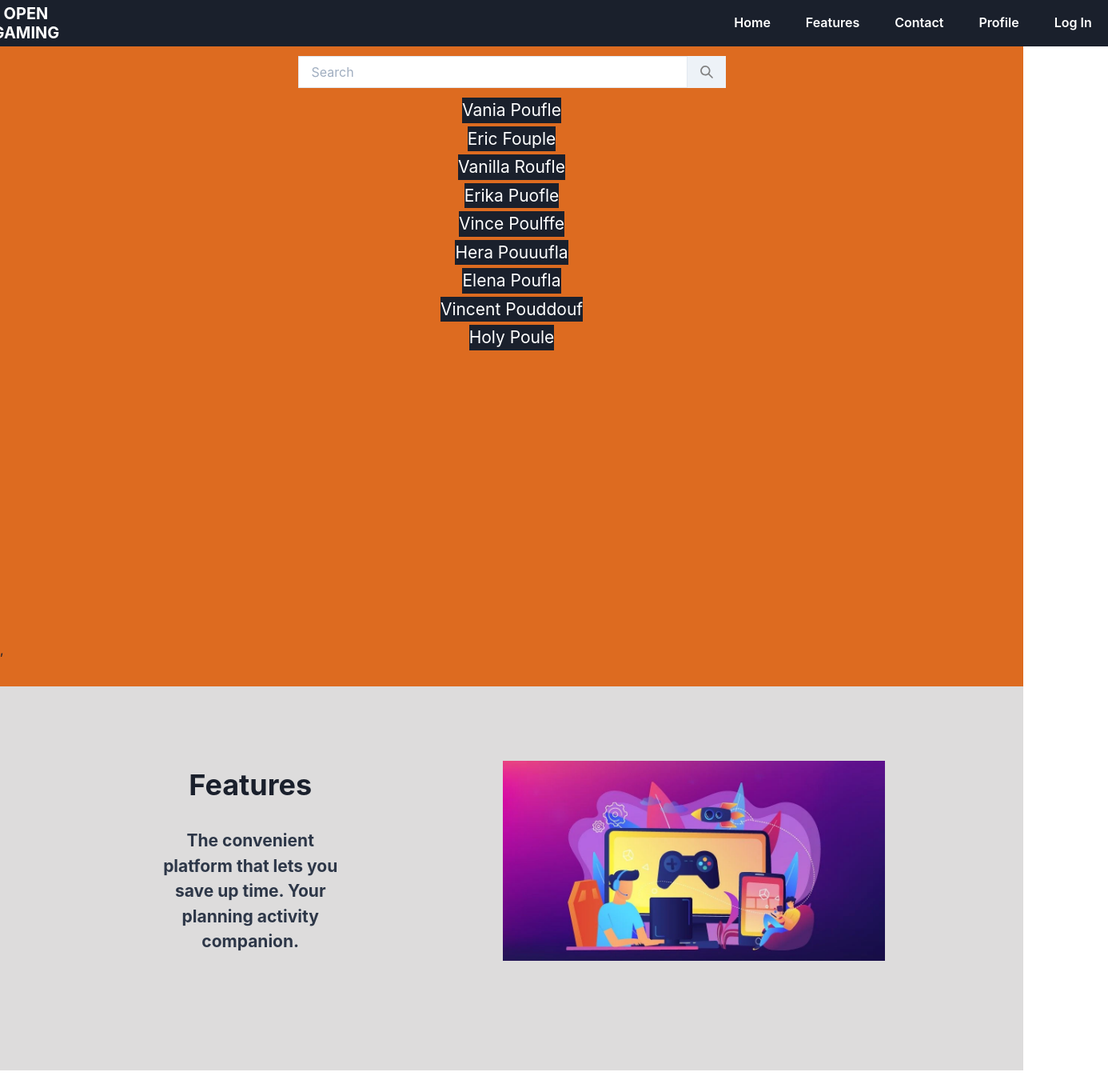
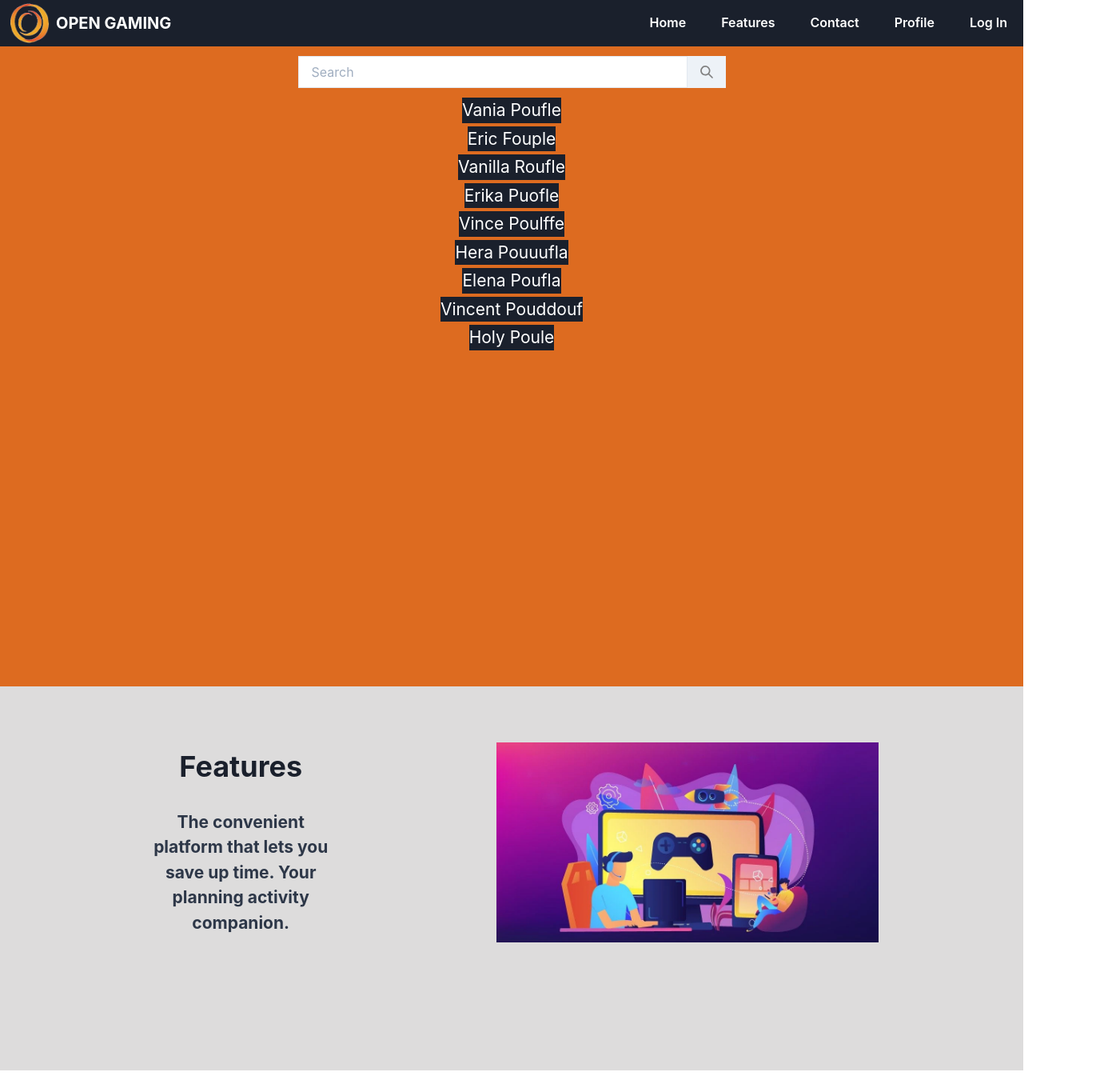
Before and after one commit to Romeo-gennari/Open-gaming-browser, a React (Create React App) app in the folder tfm-frontend/: page / in a window 1280 px wide. Shown: the top 1365 px of the page at 80% size, 1386 px wide, since content can reach past the window. Built offline with nearby package versions, Linux system fonts and the light colour scheme.

Commit message:
Navbar complète + scroll buttons

```diff
--- a/tfm-frontend/src/App.css
+++ b/tfm-frontend/src/App.css
@@ -1,14 +1,22 @@
 .App {
   text-align: center;
-  max-height: 100vh;
-  max-width: 100vw;
+  background-color: #DD6B20;
+  min-height: 100vh;
+  font-size: calc(5px + 2vmin);
 }
-
+/*
 .App-header {
   background-color: #DD6B20;
   min-height: 100vh;
   font-size: calc(5px + 2vmin);
 }
+*/
+.App-header {
+  position: sticky;
+  top:0;
+  z-index:9999;
+}
+
 
 .Contact {
   background-color: #dddcdc;
--- a/tfm-frontend/src/App.js
+++ b/tfm-frontend/src/App.js
@@ -24,10 +24,10 @@ function Home(){
       <Center>
         <form onSubmit={handleSubmit}>
           <HStack spacing='0'>
-            <Input type='text' borderRadius='m' placeholder='Search' color='black' bg='white' htmlSize={40} width='auto'
-              value={content } onChange={(e) => setContent(e.target.value)}>
+            <Input position='back' type='text' borderRadius='m' placeholder='Search' color='black' bg='white' htmlSize={40} width='auto'
+              value={content} onChange={(e) => setContent(e.target.value)}>
             </Input>
-            <Button borderRadius='m' children={<SearchIcon color='gray' />} type='submit' ></Button>
+            <Button position='background' borderRadius='m' children={<SearchIcon color='gray' />} type='submit' ></Button>
           </HStack>
         </form>
       </Center>
@@ -59,10 +59,11 @@ function Home(){
 function App() {
   return (
     <div className="App">
+
+      <header className="App-header">
         <Header2 />
-      <header className="App-header">
+      </header>
         <Home />
-      </header>
         <Features/>
         <Benefits/>
         <Contact />
--- a/tfm-frontend/src/Contact.js
+++ b/tfm-frontend/src/Contact.js
@@ -43,8 +43,8 @@ function Contact() {
                                 <iframe
                                     width="550"
                                     height="300"
-                                    src="https://maps.google.com/maps?width=520&amp;height=400&amp;hl=en&amp;q=efrei%20paris%20Cr%C3%A9teil+()&amp;t=&amp;z=12&amp;ie=UTF8&amp;iwloc=B&amp;output=embed">
-                                </iframe>
+                                    src="https://maps.google.com/maps?width=520&amp;height=400&amp;hl=en&amp;q=efrei%20paris%20Cr%C3%A9teil+()&amp;t=&amp;z=12&amp;ie=UTF8&amp;iwloc=B&amp;output=embed"
+                                />
                             </Box>
                         </HStack>
                 </Center>
--- a/tfm-frontend/src/Features.js
+++ b/tfm-frontend/src/Features.js
@@ -7,14 +7,12 @@ function Features() {
   return (
 
     <div className="Features">
-        <Box height='82px'/>
         <Center>
-          <HStack>
-            <Box p={5} width='8000' >
+          <HStack spacing='200px' marginTop='70'>
+            <Box>
               <Heading>Features</Heading>
               <Heading mt='8' size='l' width='60' color='gray.700'>The convenient platform that lets you save up time. Your planning activity companion.</Heading>
             </Box>
-            <Box px='20'/>
             <Image bg='#ffffff' height='250' src={features_image} alt='features_image' />
           </HStack>
         </Center>
--- a/tfm-frontend/src/header.js
+++ b/tfm-frontend/src/header.js
@@ -1,7 +1,7 @@
 //import './App.css';
 //import {Link} from "react-router-dom";
 
-import { VStack, HStack, Button, Heading, Link, Image, Box } from '@chakra-ui/react'
+import { VStack, HStack, Button, Heading, Link, Image, Box, Flex, Spacer } from '@chakra-ui/react'
 import OpenGaming from './images/open_gaming_logo.png'
 
 
@@ -20,34 +20,35 @@ function Header() {
 
 function Header2() {
 
+  const scrollTop = () => window.scrollTo({top:0, behavior:"smooth"});
+  const scrollFeatures = () => window.scrollTo({top:720, behavior:"smooth"});
+  const scrollContact = () => window.scrollTo({top:1540, behavior:"smooth"});
+
   return (
-    <div className="App">
+
+    <div className="App-header">
       <VStack bg='#DD6B20'>
-        <HStack bg='#1A202C' p='1' spacing='790px'>
+        <Box bg='#1A202C' p='1' width='100%'>
+          <Flex>
             <Link href="/" marginLeft='2' marginRight='2'>
               <HStack>
                 <Image bg='#1A202C' boxSize='50px' src={OpenGaming} alt='logo'/>
-              <Heading color='white' fontSize='20' width='190px'>
+                <Heading color='white' fontSize='20'>
                   OPEN GAMING
                 </Heading>
               </HStack>
             </Link>
+            <Spacer/>
             <HStack gap='1'>
-            <Link href="/">
-              <Button borderRadius='m' bg='#1A202C' color='white'>
+              <Button borderRadius='m' bg='#1A202C' color='white' onClick={scrollTop}>
                 Home
               </Button>
-            </Link>
-            <Link href="/Features">
-              <Button borderRadius='m' bg='#1A202C' color='white'>
+              <Button borderRadius='m' bg='#1A202C' color='white' onClick={scrollFeatures}>
                 Features
               </Button>
-            </Link>
-            <Link href="/Contact">
-              <Button borderRadius='m' bg='#1A202C' color='white'>
+              <Button borderRadius='m' bg='#1A202C' color='white' onClick={scrollContact}>
                 Contact
               </Button>
-            </Link>
               <Link href="/Profile">
                 <Button borderRadius='m' bg='#1A202C' color='white'>
                   Profile
@@ -58,9 +59,9 @@ function Header2() {
                   Log In
                 </Button>
               </Link>
-
             </HStack>
-        </HStack>
+          </Flex>
+        </Box>
       </VStack>
     </div>
   );
```
Lines whose indentation alone changed are shown as unchanged.
